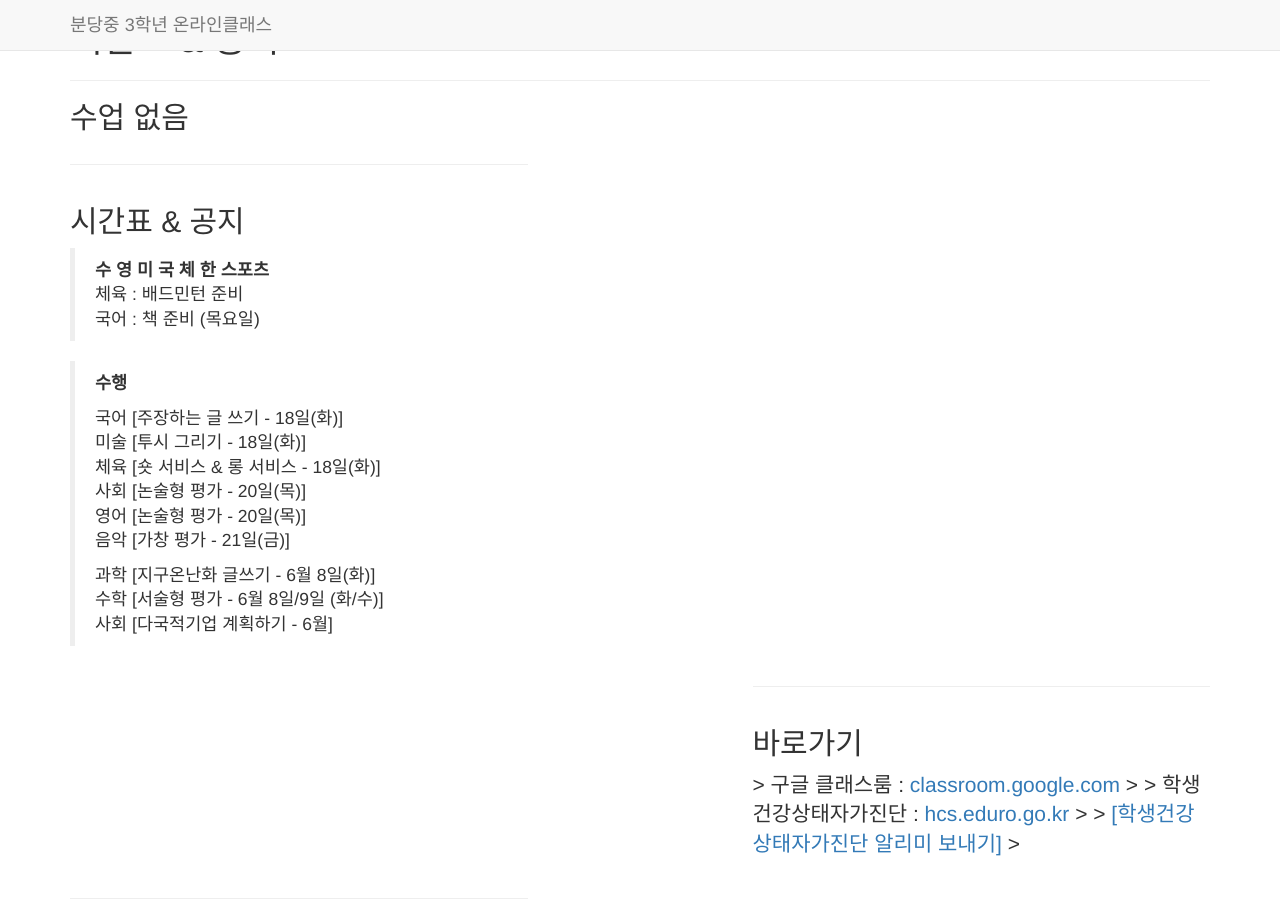
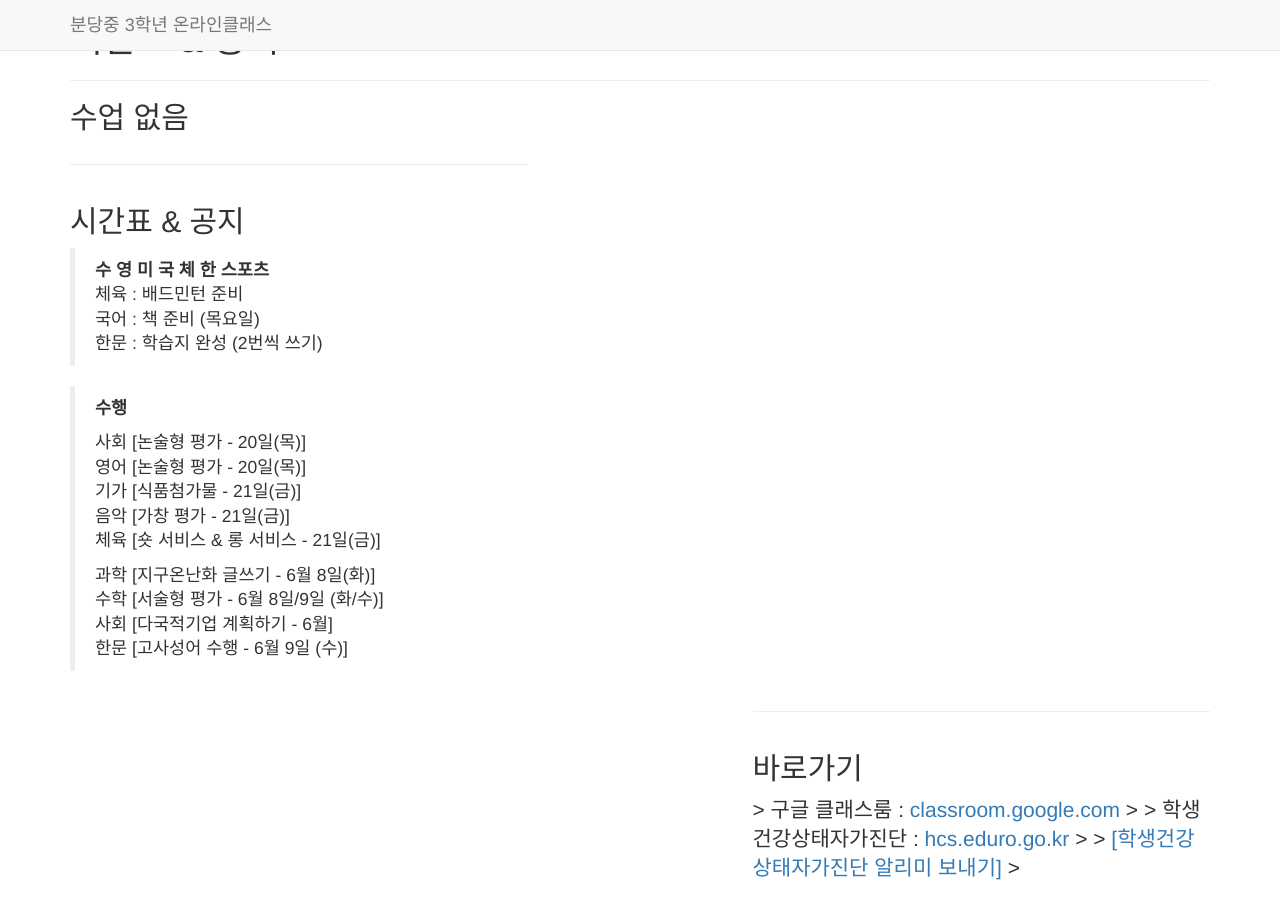
Before and after one commit to bundang-ms-2021/oncl, a Jekyll site: the page built from _posts/2014-09-21-services-1.markdown, in a window 1280 px wide and 900 px high. Built offline with Jekyll 4.4.1, drawn with Linux system fonts in a browser that asks for light colours; nearby versions of some CDN libraries; library files that are not in the unit come from our copies.

Commit message:
Update 2014-09-21-services-1.markdown

```diff
--- a/_posts/2014-09-21-services-1.markdown
+++ b/_posts/2014-09-21-services-1.markdown
@@ -8,16 +8,17 @@ description: |
   > **수 영 미 국 체 한 스포츠**
   > 체육 : 배드민턴 준비
   > 국어 : 책 준비 (목요일)
+  > 한문 : 학습지 완성 (2번씩 쓰기)
 
   > **수행**
   >
-  > 국어 [주장하는 글 쓰기 - 18일(화)]
-  > 미술 [투시 그리기 - 18일(화)]
-  > 체육 [숏 서비스 & 롱 서비스 - 18일(화)]
   > 사회 [논술형 평가 - 20일(목)]
   > 영어 [논술형 평가 - 20일(목)]
+  > 기가 [식품첨가물 - 21일(금)]
   > 음악 [가창 평가 - 21일(금)]
+  > 체육 [숏 서비스 & 롱 서비스 - 21일(금)]
   >
   > 과학 [지구온난화 글쓰기 - 6월 8일(화)]
   > 수학 [서술형 평가 - 6월 8일/9일 (화/수)]
   > 사회 [다국적기업 계획하기 - 6월]
+  > 한문 [고사성어 수행 - 6월 9일 (수)]
```
